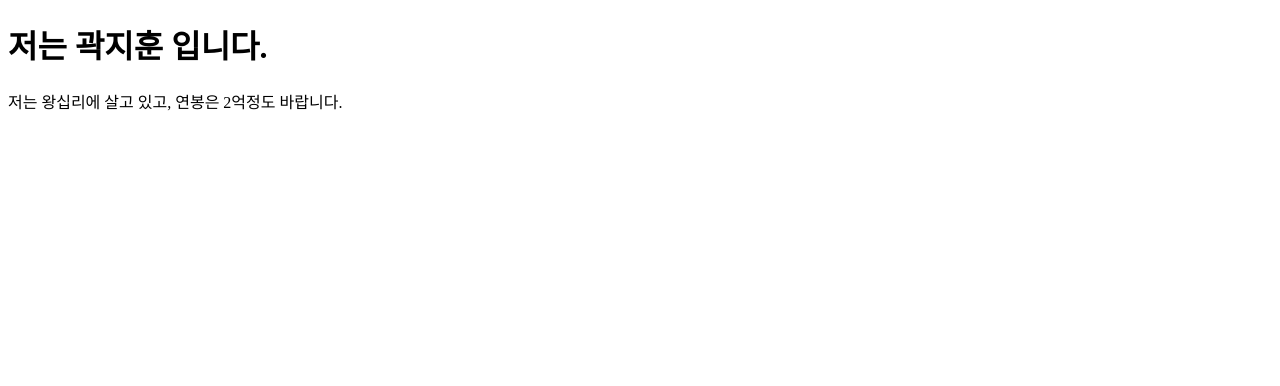
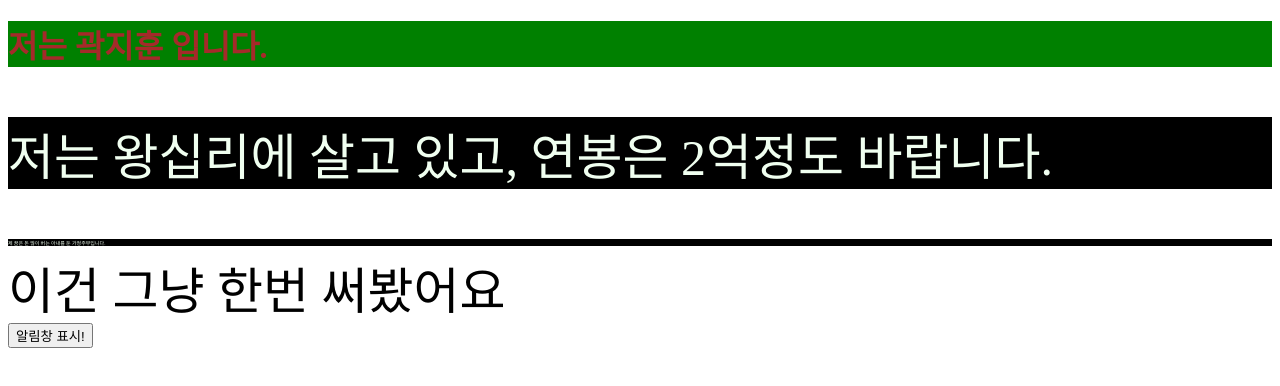
Before and after one commit to jihunkwag/jihungkwag.github.io, a plain HTML site: page index.html in a window 1280 px wide. Drawn offline with Linux system fonts and the light colour scheme.

Commit message:
HTML basic study

```diff
--- a/index.html
+++ b/index.html
@@ -5,10 +5,40 @@
     <meta name="viewport" content="width=device-width, initial-scale=1.0">
     <meta http-equiv="X-UA-Compatible" content="ie=edge">
     <title>Document</title>
+    <style>
+        h1{
+            color:brown;
+            background-color: green;;
+        }
+        p{
+            color:honeydew;
+            background-color: black;
+
+        }
+        /* '.' => class */
+        .big{
+            font-size: 50px;
+        }
+        /* '#' => id */
+        #dream{
+            font-size: 5px;
+
+        }
+
+    </style>
 </head>
 <body>
     <h1>저는 곽지훈 입니다.</h1>
 
-    <p>저는 왕십리에 살고 있고, 연봉은 2억정도 바랍니다.</p>
+    <p class="big">저는 왕십리에 살고 있고, 연봉은 2억정도 바랍니다.</p>
+    <p id = "dream">제 꿈은 돈 많이 버는 아내를 둔 가정주부입니다.</p>
+    <div class="big">이건 그냥 한번 써봤어요</div>
+    <button id = "btn">알림창 표시!</button>
+    <script>
+        const btn = document.querySelector('#btn');
+        btn.addEventListener('click',function(){
+            alert('나를 클릭하셨군요!');
+        })
+    </script>
 </body>
 </html>
```
